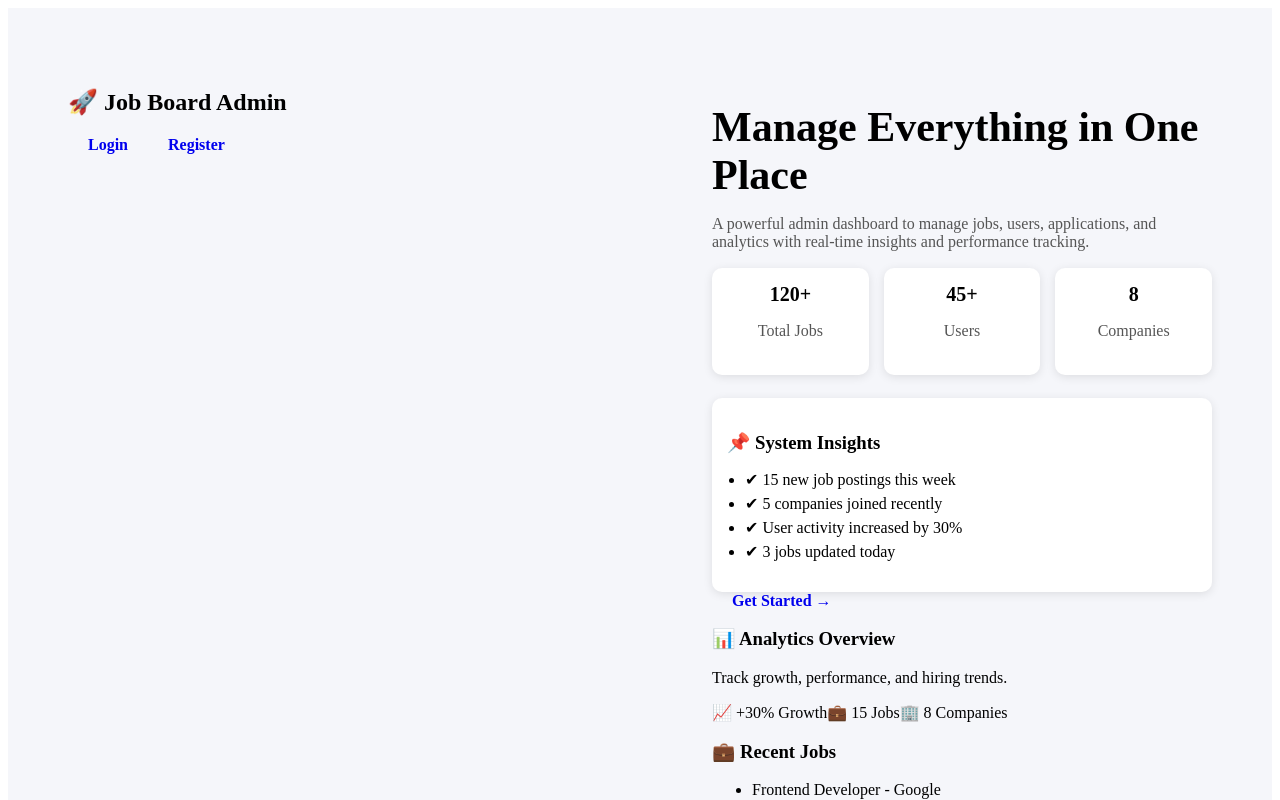
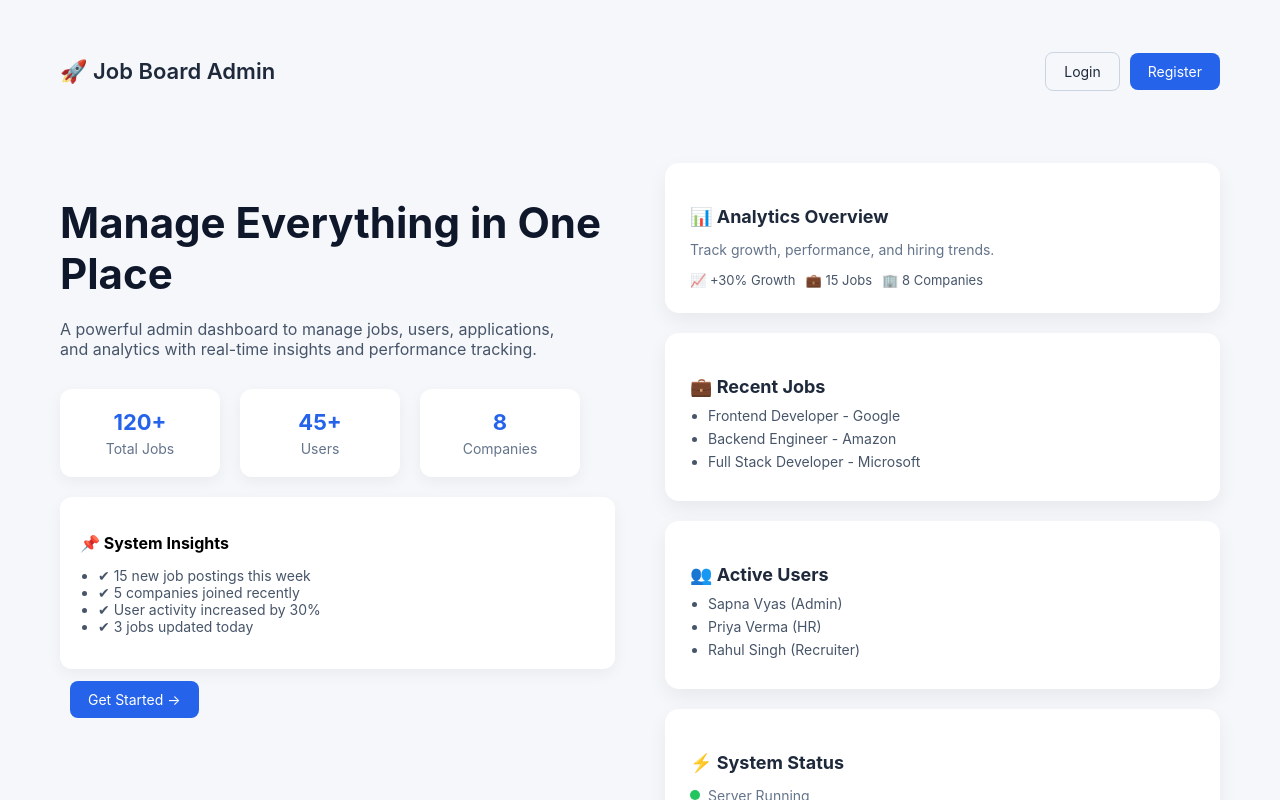
Before and after one commit to Vyasjayu/admin-dashboard, a Next.js app: page / in a window 1280 px wide. Shown: the top 800 px of the page. Built offline with nearby package versions, Linux system fonts and the light colour scheme.

Commit message:
Update landing.css

```diff
--- a/app/landing.css
+++ b/app/landing.css
@@ -1,151 +1,221 @@
+body {
+  margin: 0;
+  font-family: "Inter", sans-serif;
+  background: #f5f7fb;
+}
+
 .landing-container {
+  padding: 40px 60px;
+  min-height: 100vh;
+}
+
+/* HEADER */
+.landing-header {
   display: flex;
   justify-content: space-between;
-  padding: 60px;
-  min-height: 100vh;
-  background: #f5f6fa;
+  align-items: center;
+  margin-bottom: 60px;
+}
+.nav-actions {
+  display: flex;
+  align-items: center;
 }
 
+.mini-stats {
+  display: flex;
+  gap: 10px;
+  margin-top: 10px;
+  font-size: 13px;
+  color: #475569;
+}
+
+.status p {
+  display: flex;
+  align-items: center;
+  gap: 8px;
+}
+
+.dot {
+  width: 10px;
+  height: 10px;
+  border-radius: 50%;
+}
+
+.green {
+  background: #22c55e;
+}
+
+.landing-header h2 {
+  font-size: 22px;
+  font-weight: 600;
+  color: #1e293b;
+}
+
+/* BUTTONS */
+.btn {
+  padding: 10px 18px;
+  border-radius: 8px;
+  text-decoration: none;
+  font-size: 14px;
+  margin-left: 10px;
+  transition: all 0.3s ease;
+}
+
+.btn.primary {
+  background: #2563eb;
+  color: #fff;
+}
+
+.btn.primary:hover {
+  background: #1e40af;
+}
+
+.btn.outline {
+  border: 1px solid #cbd5e1;
+  color: #1e293b;
+}
+
+.btn.outline:hover {
+  background: #e2e8f0;
+}
+
+/* MAIN */
+.landing-main {
+  display: flex;
+  gap: 50px;
+  align-items: flex-start;
+  justify-content: space-between;
+}
+
+/* LEFT */
 .landing-content {
-  max-width: 500px;
+  flex: 1;
 }
 
 .landing-content h1 {
   font-size: 42px;
-  margin-bottom: 10px;
+  font-weight: 700;
+  color: #0f172a;
+  margin-bottom: 20px;
 }
 
 .landing-content p {
-  color: #555;
-  margin-bottom: 20px;
+  font-size: 16px;
+  color: #475569;
+  margin-bottom: 30px;
+  max-width: 500px;
 }
 
 /* STATS */
 .stats {
   display: flex;
-  gap: 15px;
-  margin: 20px 0;
-  transform: translateY(-3px);
-
+  gap: 20px;
+  margin-bottom: 20px;
 }
 
 .stat-box {
-  background: white;
-  padding: 15px;
-  border-radius: 10px;
+  background: #fff;
+  padding: 20px;
+  border-radius: 12px;
+  min-width: 120px;
   text-align: center;
-  flex: 1;
-  box-shadow: 0 2px 10px rgba(0,0,0,0.1);
+  box-shadow: 0 5px 15px rgba(0,0,0,0.05);
+  transition: 0.3s;
+}
 
-}
 .stat-box:hover {
-  transform: translateY(-3px);
-
+  transform: translateY(-5px);
 }
 
 .stat-box h3 {
   margin: 0;
-  font-size: 20px;
+  font-size: 22px;
+  color: #2563eb;
 }
 
-/* INSIGHTS BOX */
+.stat-box p {
+  margin: 5px 0 0;
+  font-size: 14px;
+  color: #64748b;
+}
+
+/* INSIGHTS */
 .insights {
-  margin-top: 20px;
-  background: white;
-  padding: 15px;
-  border-radius: 10px;
-  box-shadow: 0 2px 10px rgba(0,0,0,0.1);
-}
-.insights:hover {
-  transform: translateY(-3px);
-
+  background: #ffffff;
+  padding: 20px;
+  border-radius: 12px;
+  margin-bottom: 20px;
+  box-shadow: 0 5px 15px rgba(0,0,0,0.05);
 }
 
 .insights h3 {
   margin-bottom: 10px;
+  font-size: 16px;
 }
 
 .insights ul {
   padding-left: 18px;
+  color: #475569;
+  font-size: 14px;
 }
 
-.insights li {
-  margin-bottom: 5px;
+/* CTA */
+.cta {
+  margin-top: 20px;
 }
 
-/* make feature cards nicer */
-.feature-card {
-  background: white;
-  padding: 18px;
-  border-radius: 12px;
-  width: 320px;
-  box-shadow: 0 3px 15px rgba(0,0,0,0.1);
-  transition: 0.2s;
+/* RIGHT */
+.landing-cards {
+  flex: 1;
 }
 
-.feature-card:hover {
-  transform: translateY(-3px);
+/* CARD */
+.card {
+  background: #fff;
+  padding: 25px;
+  border-radius: 14px;
+  margin-bottom: 20px;
+  box-shadow: 0 8px 20px rgba(0,0,0,0.06);
+  transition: all 0.3s ease;
 }
 
-/* BUTTONS */
-.btn-group {
-  display: flex;
-  gap: 10px;
+.card:hover {
+  transform: translateY(-6px);
 }
 
-.btn {
-  padding: 10px 20px;
-  border: none;
-  cursor: pointer;
-  border-radius: 6px;
-  font-weight: bold;
-  text-decoration: none;
-
+.card h3 {
+  margin-bottom: 10px;
+  font-size: 18px;
+  color: #1e293b;
 }
 
-.login {
-  background: #2c3e50;
-  color: white;
-
+.card p {
+  font-size: 14px;
+  color: #64748b;
 }
 
-.register {
-  background: #27ae60;
-  color: white;
+.card ul {
+  padding-left: 18px;
+  margin: 0;
 }
 
-/* FEATURES */
-.landing-image {
-  display: flex;
-  flex-direction: column;
-  gap: 15px;
+.card li {
+  font-size: 14px;
+  color: #475569;
+  margin-bottom: 6px;
 }
 
-.feature-card {
-  background: white;
-  padding: 20px;
-  border-radius: 12px;
-  width: 300px;
-  box-shadow: 0 3px 15px rgba(0,0,0,0.1);
-}
-
-.feature-card h3 {
-  margin-bottom: 5px;
-}
-
-/* MOBILE */
-@media (max-width: 768px) {
-  .landing-container {
+/* RESPONSIVE */
+@media (max-width: 900px) {
+  .landing-main {
     flex-direction: column;
-    text-align: center;
   }
 
   .stats {
     flex-direction: column;
   }
 
-  .landing-image {
-    margin-top: 20px;
-    align-items: center;
+  .landing-container {
+    padding: 20px;
   }
 }
```
